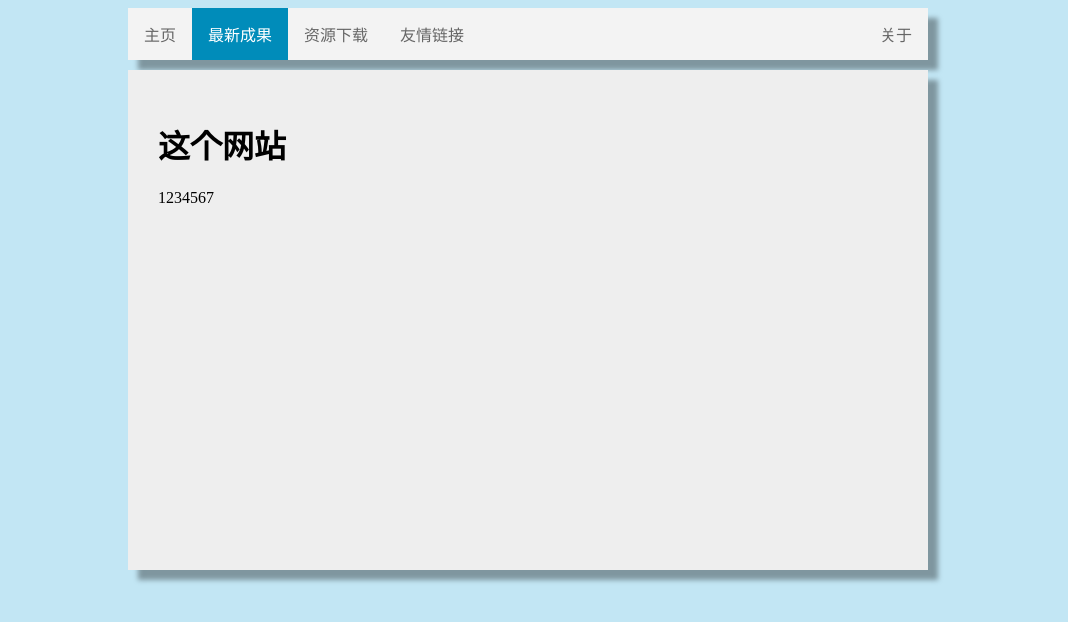
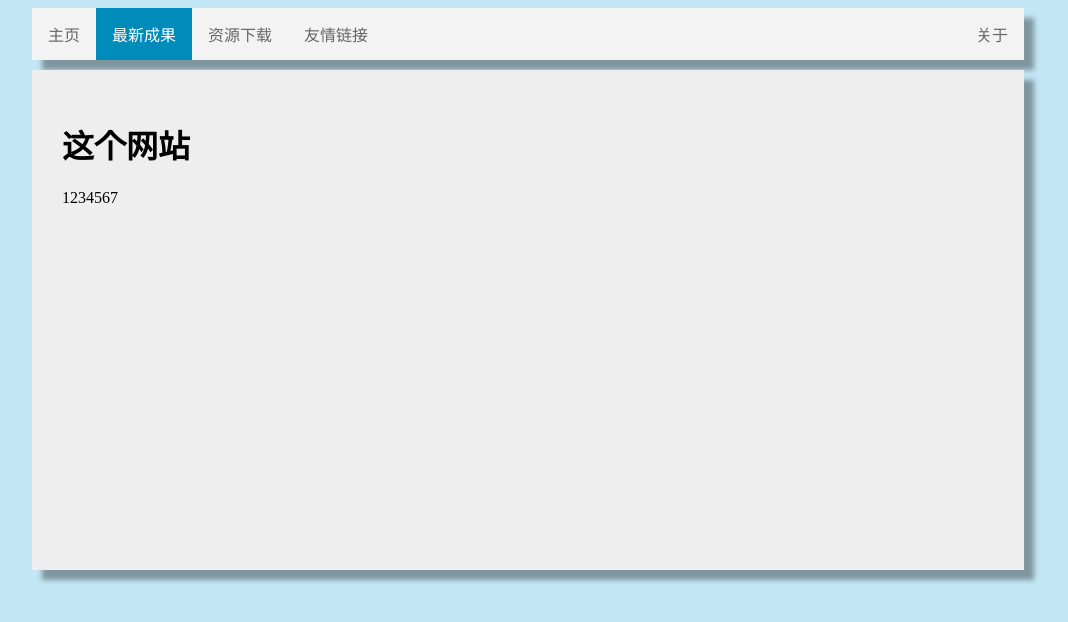
Before and after one commit to zx1316/zx1316.github.io, a plain HTML site: page latest.html in a window 1280 px wide. Shown: the whole page, without its empty margins (112-1180 px from the left). Drawn offline with Linux system fonts and the light colour scheme.

Commit message:
adjust width

```diff
--- a/mainstyle.css
+++ b/mainstyle.css
@@ -5,7 +5,7 @@
 .center1
 {
     margin:auto;
-    width:800px;
+    width:992px;
     box-shadow: 10px 10px 5px rgba(0,0,0,0.35);
     margin-bottom: 10px;
 }
@@ -13,7 +13,7 @@
 .center2
 {
     margin:auto;
-    width:800px;
+    width:992px;
     box-shadow: 10px 10px 5px rgba(0,0,0,0.35);
     background-color: #eeeeee;
     margin-bottom: 10px;
@@ -26,7 +26,7 @@ body
     background-size:100% 100%;
 }
 
-@media screen and (max-width:800px)
+@media screen and (max-width:991px)
 {
     .center1,.center2
     {
--- a/navstyle.css
+++ b/navstyle.css
@@ -70,10 +70,3 @@ ul.topnav li.right
 {
     float: right;
 }
-
-@media screen and (max-width: 500px){
-    ul.topnav li.right,ul.topnav li,ul.topnav div.dropdown
-    {
-        float: none;
-    }
-}
```
